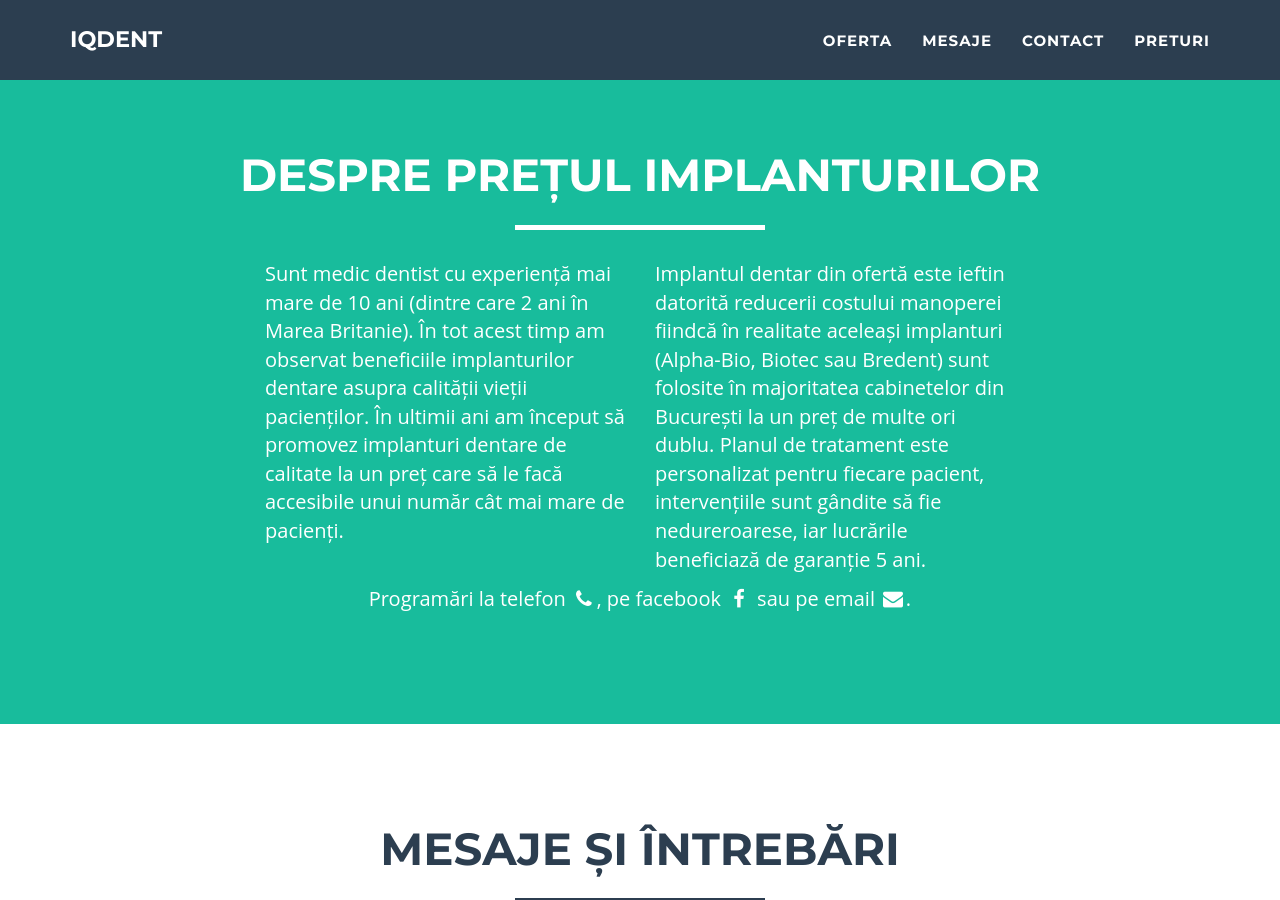
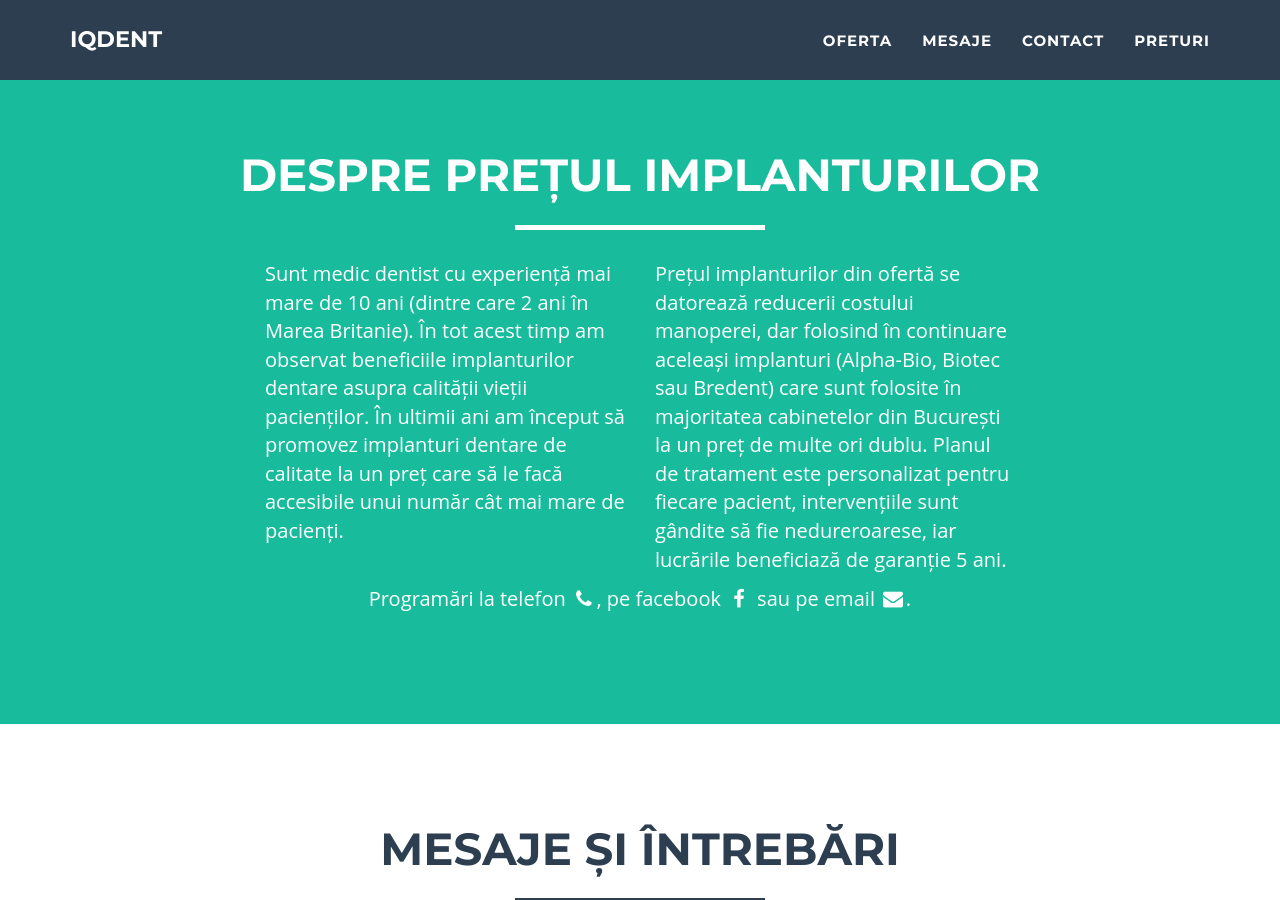
Before and after one commit to littledentgopo/offerdent, a Jekyll site: the page built from index.html, in a window 1280 px wide and 900 px high, scrolled down 1582 px. Built offline with Jekyll 4.4.1, drawn with Linux system fonts in a browser that asks for light colours.

Commit message:
Update section-about.html

```diff
--- a/_includes/section-about.html
+++ b/_includes/section-about.html
@@ -12,7 +12,7 @@
                     </p>
                 </div>
                 <div class="col-lg-4">
-                    <p>Implantul dentar din ofertă este ieftin datorită reducerii costului manoperei fiindcă în realitate aceleași implanturi (Alpha-Bio, Biotec sau Bredent) sunt folosite în majoritatea cabinetelor din București la un preț de multe ori dublu. Planul de tratament este personalizat pentru fiecare pacient, intervențiile sunt gândite să fie nedureroarese, iar lucrările beneficiază de garanție 5 ani.
+                    <p>Prețul implanturilor din ofertă se datorează reducerii costului manoperei, dar folosind în continuare aceleași implanturi (Alpha-Bio, Biotec sau Bredent) care sunt folosite în majoritatea cabinetelor din București la un preț de multe ori dublu. Planul de tratament este personalizat pentru fiecare pacient, intervențiile sunt gândite să fie nedureroarese, iar lucrările beneficiază de garanție 5 ani.
                     </p>
                 </div>
 
```
